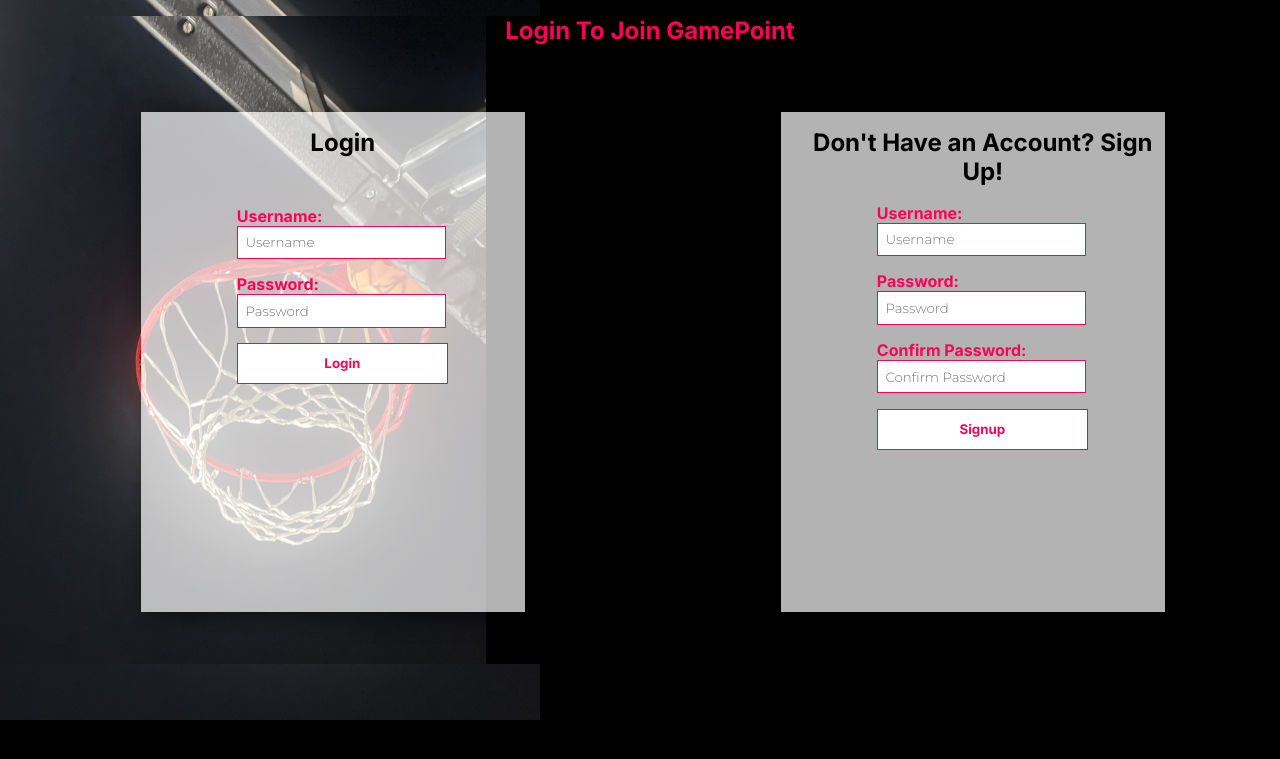
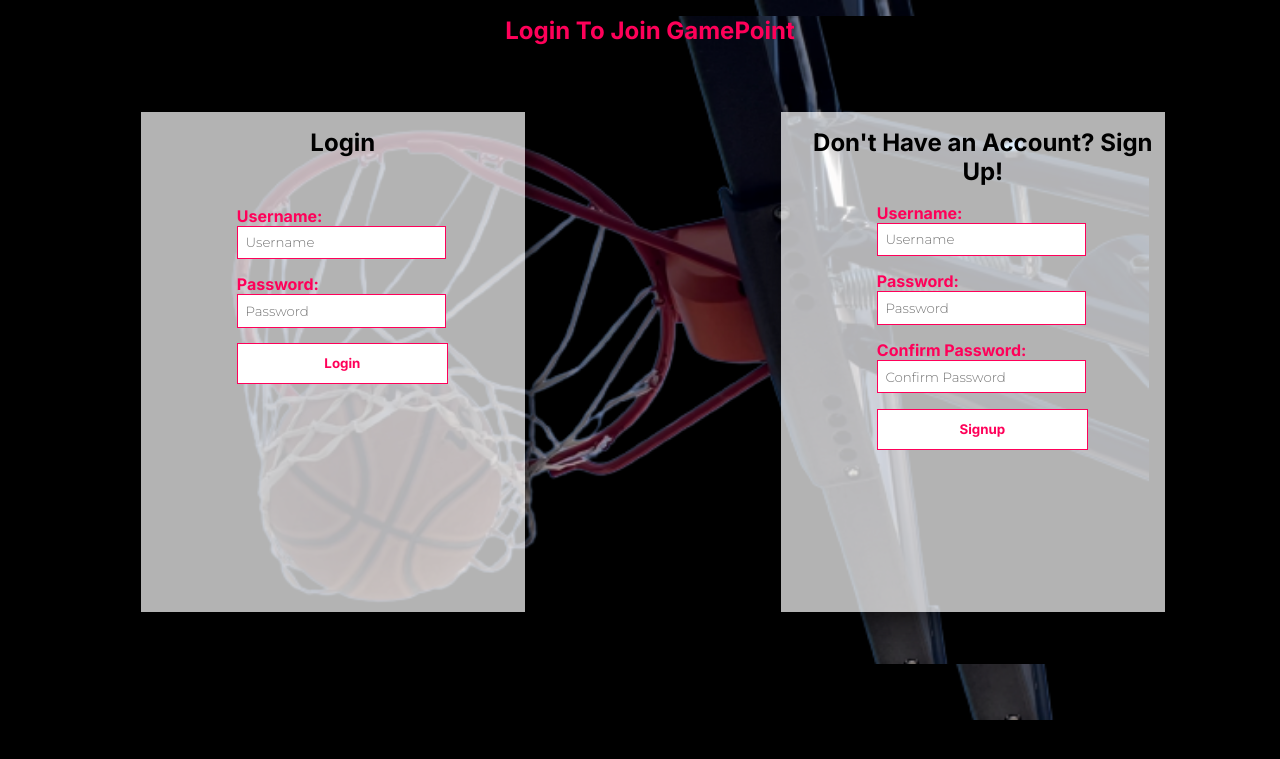
Before and after one commit to Aaravdugar21/GamePoint, a Flask app: page /login in a window 1280 px wide. Shown: the top 759 px of the page. Run offline with Flask 3, Linux system fonts and the light colour scheme.

Commit message:
Update style.css
change

```diff
--- a/static/style.css
+++ b/static/style.css
@@ -19,7 +19,7 @@
 
 .login{
     height:90%;
-    background-image:url("basketballbg.jpg");
+    background-image:url("basketballbg.png");
     background-repeat:no-repeat;
     background-size:contain;
     background-color:black;
```
